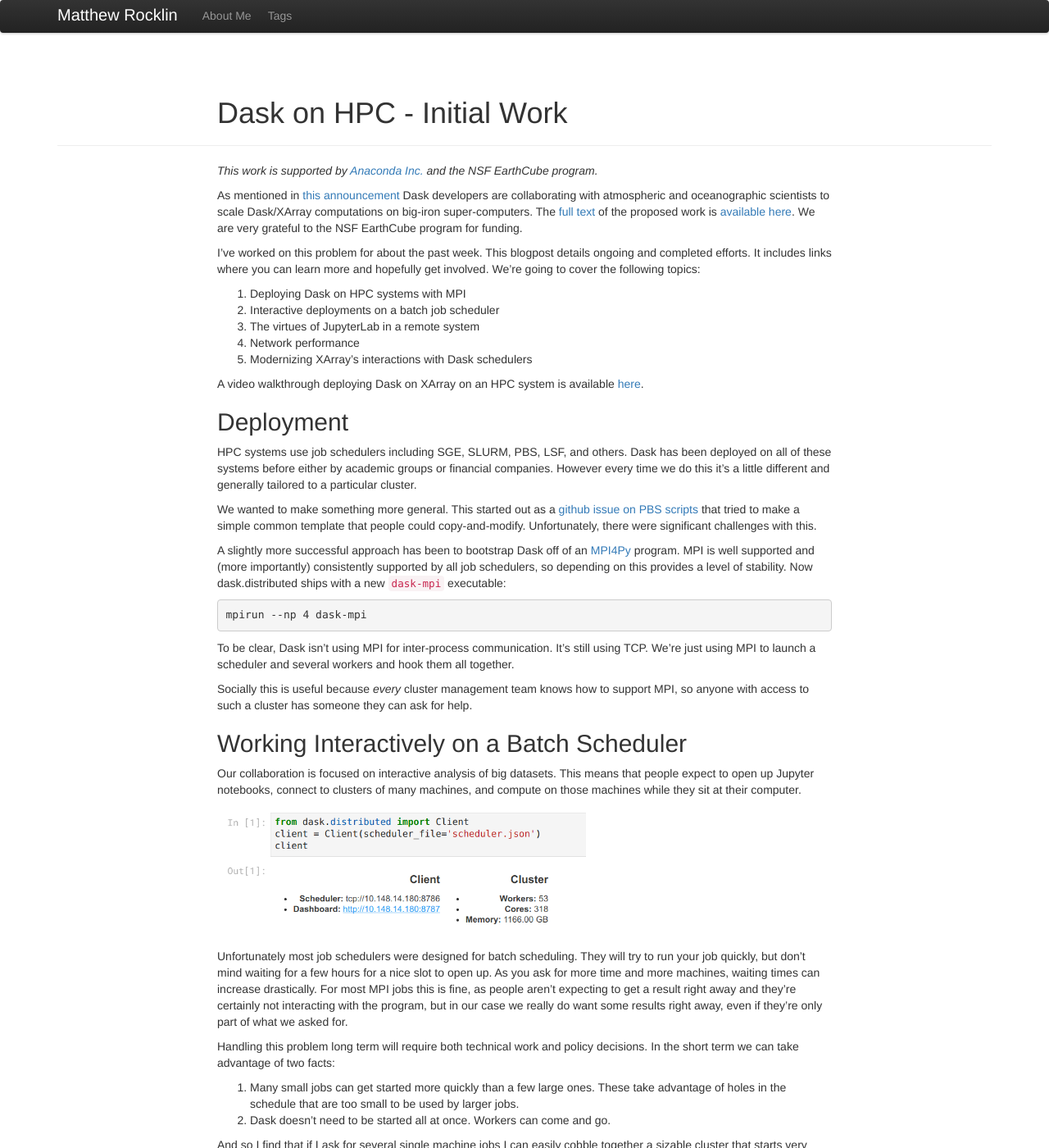
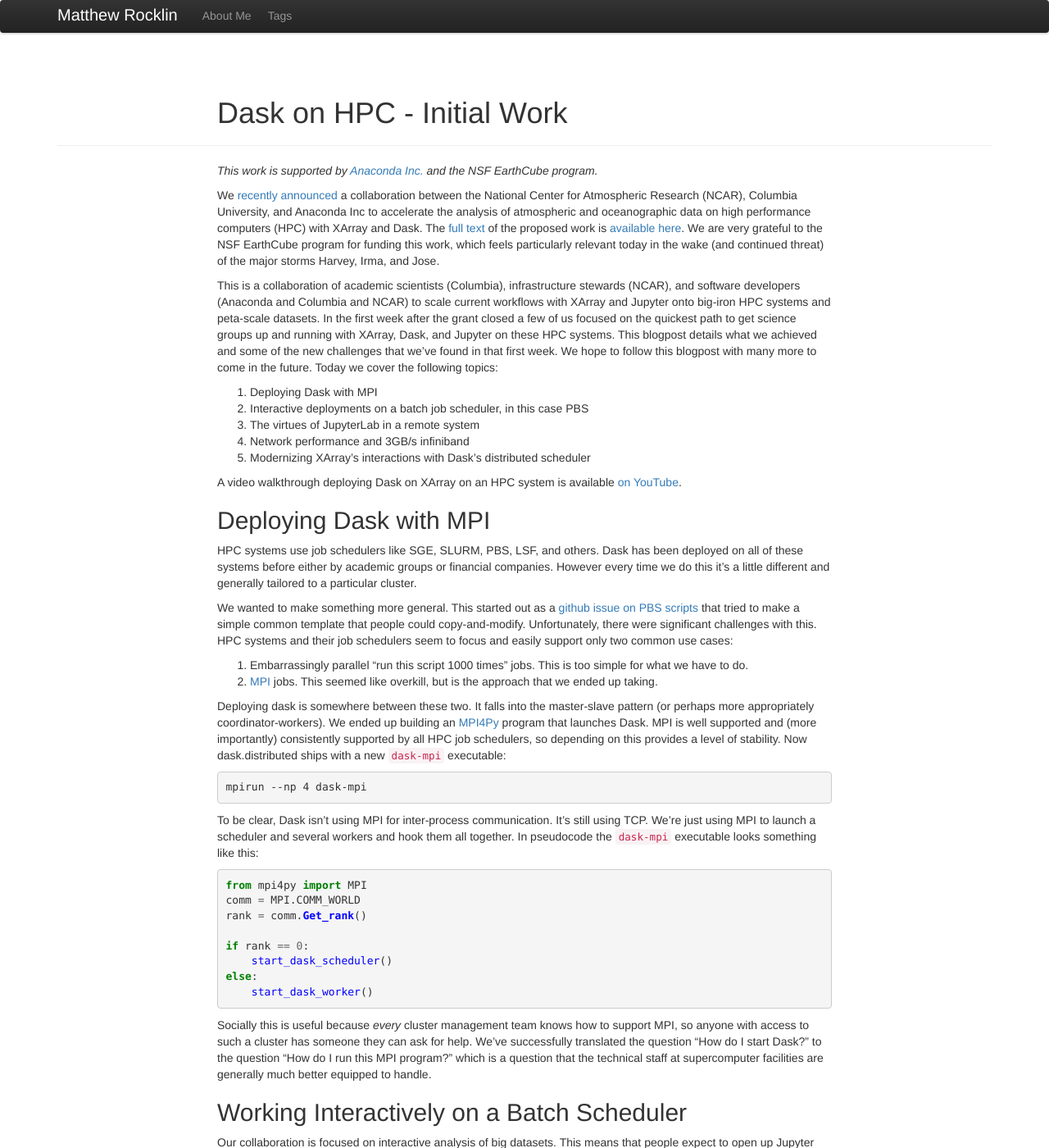
Before and after one commit to besyskymnbk/blog, a Jekyll site: the page built from _posts/work/2017-09-06-pangeo-1.md, in a window 1280 px wide and 1400 px high. Shown: the whole window at 82% size. Built offline with Jekyll 4.4.1, drawn with Linux system fonts in a browser that asks for light colours; comment, search, counter and statistics services are not loaded; some of the changed text lies outside the part shown.

Commit message:
edits to pangeo draft

````diff
--- a/_posts/work/2017-09-06-pangeo-1.md
+++ b/_posts/work/2017-09-06-pangeo-1.md
@@ -11,30 +11,38 @@ theme: twitter
 *This work is supported by [Anaconda Inc.](http://anaconda.com)
 and the NSF EarthCube program.*
 
-As mentioned in [this announcement]() Dask developers are collaborating
-with atmospheric and oceanographic scientists to scale Dask/XArray computations
-on big-iron super-computers.  The [full text]() of the proposed work is
-[available here]().  We are very grateful to the NSF EarthCube program for
-funding.
+We [recently announced]() a collaboration between the National Center for
+Atmospheric Research (NCAR), Columbia University, and Anaconda Inc to
+accelerate the analysis of atmospheric and oceanographic data on high
+performance computers (HPC) with XArray and Dask.  The [full text]() of the
+proposed work is [available here]().  We are very grateful to the NSF EarthCube
+program for funding this work, which feels particularly relevant today in the
+wake (and continued threat) of the major storms Harvey, Irma, and Jose.
 
-I've worked on this problem for about the past week.  This blogpost details
-ongoing and completed efforts.  It includes links where you can learn more and
-hopefully get involved.  We're going to cover the following topics:
+This is a collaboration of academic scientists (Columbia), infrastructure
+stewards (NCAR), and software developers (Anaconda and Columbia and NCAR) to
+scale current workflows with XArray and Jupyter onto big-iron HPC systems and
+peta-scale datasets.  In the first week after the grant closed a few of us
+focused on the quickest path to get science groups up and running with XArray,
+Dask, and Jupyter on these HPC systems.  This blogpost details what we achieved
+and some of the new challenges that we've found in that first week.  We hope to
+follow this blogpost with many more to come in the future.
+Today we cover the following topics:
 
-1.  Deploying Dask on HPC systems with MPI
-2.  Interactive deployments on a batch job scheduler
+1.  Deploying Dask with MPI
+2.  Interactive deployments on a batch job scheduler, in this case PBS
 3.  The virtues of JupyterLab in a remote system
-4.  Network performance
-5.  Modernizing XArray's interactions with Dask schedulers
+4.  Network performance and 3GB/s infiniband
+5.  Modernizing XArray's interactions with Dask's distributed scheduler
 
 A video walkthrough deploying Dask on XArray on an HPC system is available
-[here](https://www.youtube.com/watch?v=7i5m78DSr34).
+[on YouTube](https://www.youtube.com/watch?v=7i5m78DSr34).
 
 
-Deployment
-----------
+Deploying Dask with MPI
+-----------------------
 
-HPC systems use job schedulers including SGE, SLURM, PBS, LSF, and others.  Dask
+HPC systems use job schedulers like SGE, SLURM, PBS, LSF, and others.  Dask
 has been deployed on all of these systems before either by academic groups or
 financial companies.  However every time we do this it's a little different and
 generally tailored to a particular cluster.
@@ -42,23 +50,46 @@ generally tailored to a particular cluster.
 We wanted to make something more general.  This started out as a [github issue
 on PBS scripts](https://github.com/dask/distributed/issues/1260) that tried to
 make a simple common template that people could copy-and-modify.
-Unfortunately, there were significant challenges with this.
+Unfortunately, there were significant challenges with this.  HPC systems and
+their job schedulers seem to focus and easily support only two common use
+cases:
 
-A slightly more successful approach has been to bootstrap Dask off of an
-[MPI4Py](http://mpi4py.readthedocs.io/en/stable/) program.  MPI is well
-supported and (more importantly) consistently supported by all job schedulers,
-so depending on this provides a level of stability.  Now dask.distributed ships
-with a new `dask-mpi` executable:
+1.  Embarrassingly parallel "run this script 1000 times" jobs.  This is too
+    simple for what we have to do.
+2.  [MPI](https://en.wikipedia.org/wiki/Message_Passing_Interface) jobs.  This
+    seemed like overkill, but is the approach that we ended up taking.
+
+Deploying dask is somewhere between these two.  It falls into the master-slave
+pattern (or perhaps more appropriately coordinator-workers).  We ended up
+building an [MPI4Py](http://mpi4py.readthedocs.io/en/stable/) program that
+launches Dask.  MPI is well supported and (more importantly) consistently
+supported by all HPC job schedulers, so depending on this provides a level of
+stability.  Now dask.distributed ships with a new `dask-mpi` executable:
 
     mpirun --np 4 dask-mpi
 
 To be clear, Dask isn't using MPI for inter-process communication.  It's still
 using TCP.  We're just using MPI to launch a scheduler and several workers and
-hook them all together.
+hook them all together.  In pseudocode the `dask-mpi` executable looks
+something like this:
+
+```python
+from mpi4py import MPI
+comm = MPI.COMM_WORLD
+rank = comm.Get_rank()
+
+if rank == 0:
+    start_dask_scheduler()
+else:
+    start_dask_worker()
+```
 
 Socially this is useful because *every* cluster management team knows how to
 support MPI, so anyone with access to such a cluster has someone they can ask
-for help.
+for help.  We've successfully translated the question "How do I start Dask?" to
+the question "How do I run this MPI program?" which is a question that the
+technical staff at supercomputer facilities are generally much better equipped
+to handle.
 
 
 Working Interactively on a Batch Scheduler
@@ -73,18 +104,19 @@ computer.
 
 Unfortunately most job schedulers were designed for batch scheduling.  They
 will try to run your job quickly, but don't mind waiting for a few hours for a
-nice slot to open up.  As you ask for more time and more machines, waiting times
-can increase drastically.  For most MPI jobs this is fine, as people aren't
-expecting to get a result right away and they're certainly not interacting with
-the program, but in our case we really do want some results right away, even if
-they're only part of what we asked for.
+nice set of machines on the super computer to open up.  As you ask for more
+time and more machines, waiting times can increase drastically.  For most MPI
+jobs this is fine because people aren't expecting to get a result right away
+and they're certainly not interacting with the program, but in our case we
+really do want some results right away, even if they're only part of what we
+asked for.
 
 Handling this problem long term will require both technical work and policy
-decisions.  In the short term we can take advantage of two facts:
+decisions.  In the short term we take advantage of two facts:
 
-1.  Many small jobs can get started more quickly than a few large ones.  These
-    take advantage of holes in the schedule that are too small to be used by
-    larger jobs.
+1.  Many small jobs can start more quickly than a few large ones.  These take
+    advantage of holes in the schedule that are too small to be used by larger
+    jobs.
 2.  Dask doesn't need to be started all at once.  Workers can come and go.
 
 And so I find that if I ask for several single machine jobs I can easily cobble
@@ -92,37 +124,41 @@ together a sizable cluster that starts very quickly.  In practice this looks
 like the following:
 
 ```
-$ qsub start-dask.sh
-$ qsub add-one-worker.sh
-$ qsub add-one-worker.sh
-$ qsub add-one-worker.sh
-$ qsub add-one-worker.sh
-$ qsub add-one-worker.sh
-$ qsub add-one-worker.sh
+$ qsub start-dask.sh      # only ask for one machine
+$ qsub add-one-worker.sh  # ask for one more machine
+$ qsub add-one-worker.sh  # ask for one more machine
+$ qsub add-one-worker.sh  # ask for one more machine
+$ qsub add-one-worker.sh  # ask for one more machine
+$ qsub add-one-worker.sh  # ask for one more machine
+$ qsub add-one-worker.sh  # ask for one more machine
 ```
 
 My main job has a wall time of about an hour.  The workers have shorter wall
-times.  I can add more as needed throughout my computation.
+times.  They can come and go as needed throughout the computation as my
+computational needs change.
 
 
 Jupyter Lab and Web Frontends
 -----------------------------
 
-I've been starting a Jupyter server on my main Dask scheduler node and then
-ssh-tunneling so that I can use that Jupyter server from my home computer.
+Our scientific collaborators enjoy building Jupyter notebooks of their work.
+This allows them to manage their code, scientific thoughts, and visual outputs
+all at once and for them serves as an artifact that they can share with their
+scientific teams and collaborators.  To help them with this we start a Jupyter
+server on the same machine in their allocation that is running the Dask
+scheduler.  We then provide them with SSH-tunneling lines that they can
+copy-and-paste to get access to the Jupyter server from their personal
+computer.
 
-In particular I've been using Jupyter Lab.  This is both because I prefer the
-notebook experience in Jupyter Lab and also because it allows me to create more
-terminals, navigate the file system, and so on, all without having to open
-several more connections.
+We've been using the new Jupyter Lab rather than the classic notebook.  This is
+especially convenient for us because it provides much of the interactive
+experience that they lost by not working on their local machine.  They get a
+file browser, terminals, easy visualization of textfiles and so on without
+having to repeatedly SSH into the HPC system.  We get all of this functionality
+on a single connection and with an intuitive Jupyter interface.
 
-Jupyter Lab is *much* more valuable when every connection to a remote machine
-is somewhat painful to set up.  This one connection really gives you just about
-everything you need.
-
-I have set up a script that starts Jupyter Lab on my cluster allocation and
-prints out the correct SSH-tunneling script for me to copy-paste.  It works
-like a charm.
+For now we give them a script to set all of this up.  It starts Jupyter Lab
+using Dask and then prints out the SSH-tunneling line.
 
 ```python
 from dask.distributed import Client
@@ -141,27 +177,36 @@ client.run_on_scheduler(start_jlab)
 print("ssh -N -L 8787:%s:8787 -L 8888:%s:8888 -L 8789:%s:8789 cheyenne.ucar.edu" % (host, host, host))
 ```
 
-Network Performance
--------------------
+Long term we would like to switch to an entirely point-and-click interface
+(perhaps something like JupyterHub) but this will requires additional thinking
+about deploying distributed resources along with the Jupyter server instance.
 
+
+Network Performance on Infiniband
+---------------------------------
+
+The intended computations move several terabytes across the cluster.
 On this cluster Dask gets about 1GB/s simultaneous read/write network bandwidth
-per machine.  For any commodity or cloud-based system this is *very fast*.
-However for a super-computer this is only about 30% of peak (see [hardware
-specs](https://www2.cisl.ucar.edu/resources/computational-systems/cheyenne)).
+per machine using the high-speed Infiniband network.  For any commodity or
+cloud-based system this is *very fast* (about 10x faster than what I observe on
+Amazon).  However for a super-computer this is only about 30% of what's
+possible (see [hardware specs](https://www2.cisl.ucar.edu/resources/computational-systems/cheyenne)).
 
 I suspect that this is due to byte-handling in Tornado, the networking library
 that Dask uses under the hood.  The following image shows the diagnostic
 dashboard for one worker after a communication-heavy workload.  We see 1GB/s
 for both read and write.  We also see 100% CPU usage.
 
-<a href="{{BASE_PATH}}/images/pangeo-network.png"><img src="{{BASE_PATH}}/images/pangeo-network.png" width="60%"></a>
+<a href="{{BASE_PATH}}/images/pangeo-network.png"><img src="{{BASE_PATH}}/images/pangeo-network.png" width="70%"></a>
 
 Network performance is a big question for HPC users looking at Dask.  If we can
-get near MPI bandwidth then that will be interesting for this
+get near MPI bandwidth then that may help to reduce concerns for this
 performance-oriented community.
 
 -  [Github issue for this project](https://github.com/pangeo-data/pangeo-discussion/issues/6)
 -  [Github issue for Tornado](https://github.com/tornadoweb/tornado/issues/2147)
+
+[*How do I use Infiniband network with Dask?*](https://stackoverflow.com/questions/43881157/how-do-i-use-an-infiniband-network-with-dask)
 
 
 XArray and Dask.distributed
@@ -189,10 +234,23 @@ We will also eventually need to look at reducing overhead for inspecting
 several NetCDF files, but we haven't yet run into this, so I plan to wait.
 
 
-More information
-----------------
+Future Work
+-----------
 
-If you would like to track progress we're keeping everything within the
+We think we're at a decent point for scientific users to start playing with the
+system.  We have a [Getting Started with Dask on Cheyenne](https://github.com/pangeo-data/pangeo-discussion/wiki/Getting-Started-with-Dask-on-Cheyenne)
+wiki page that our first set of guinea pig users have successfully run through
+without much trouble.  We've also identified a number of issues that the
+software developers can work on while the scientific teams spin up.
+
+
+1.  [Zero copy Tornado writes](https://github.com/tornadoweb/tornado/issues/2147) to [improve network bandwidth](https://github.com/pangeo-data/pangeo-discussion/issues/6)
+2.  [Enable Dask.distributed features in XArray](https://github.com/pangeo-data/pangeo-discussion/issues/5) by [formalizing dask's expected interface](https://github.com/dask/dask/pull/1068)
+3.  [Dynamic deployments on batch job schedulers](https://github.com/pangeo-data/pangeo-discussion/issues/8)
+
+We would love to engage other collaborators throughout this process.  If you or
+your group work on related problems we would love to hear from you.  This grant
+isn't just about serving the scientific needs of researchers at Columbia and
+NCAR, but about building long-term systems that can benefit the entire
+atmospheric and oceanographic community.  Please engage on the
 [Pangeo GitHub issue tracker](https://github.com/pangeo-data/pangeo-discussion/issues).
-If you use these technologies then we would love to interact more to ensure
-that this work has broad impact across scientific groups.
````
